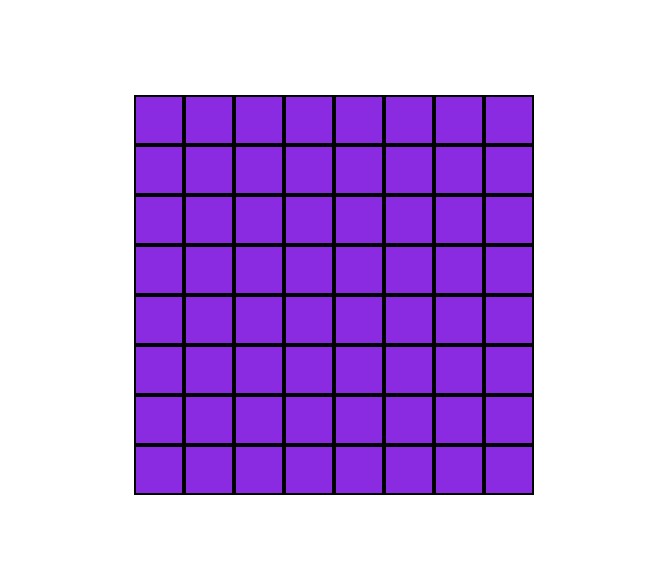
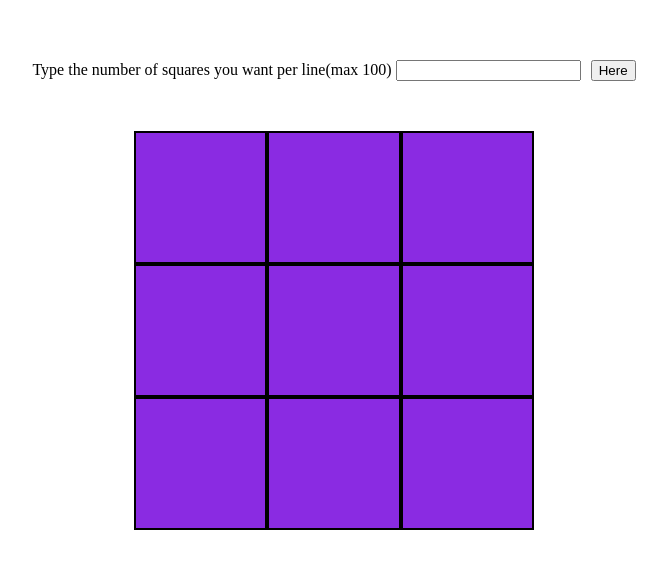
Before and after one commit to robot-albatross/Etch-a-sketch, a plain HTML site: page index.html in a window 1280 px wide. Shown: the part 105-674 px from the top of the page, without its empty margins (306-973 px from the left). Drawn offline with Linux system fonts and the light colour scheme.

Commit message:
Feat. Add user input for the square

```diff
--- a/index.html
+++ b/index.html
@@ -8,10 +8,13 @@
     <link rel="stylesheet" href="style.css">
 </head>
 <body>
-    <!-- <form>
-        <label for=""></label>
-        <input type="number">
-    </form> -->
+    <div class="menu">
+        <form id="form">
+            <label for="fnumber">Type the number of squares you want per line(max 100)</label>
+            <input type="number" id="fnumber">
+        </form>
+        <button id="output">Here</button>
+    </div>
 </body>
 <script src="index.js"></script>
 </html>
--- a/index.js
+++ b/index.js
@@ -7,9 +7,13 @@
 //     document.body.appendChild(div);
 // }
 
-const BOXWIDTH = 400;
-const USERSQUARES = 8;
-const TOTALSQUARES = BOXWIDTH/USERSQUARES;
+const BOXWIDTH = 400; //this has to be the same as the css bigBox dmension
+let USERSQUARES = 3; //default value
+let TOTALSQUARES = BOXWIDTH/USERSQUARES;
+
+function makeSquare(USERSQUARES) {
+
+    let TOTALSQUARES = BOXWIDTH/USERSQUARES;
 
     let bigBox = document.createElement("div");
     bigBox.classList.add("bigBox");
@@ -28,3 +32,26 @@ for (let i = 1; i <= USERSQUARES**2; i++) {
 
         bigBox.appendChild(littleBox);
     }
+}
+
+function deleteSquare() {
+    if (document.querySelector(".bigBox")) {
+        bigBox = document.querySelector(".bigBox");
+        document.body.removeChild(bigBox);
+    }
+}
+
+makeSquare(USERSQUARES);
+
+form = document.querySelector("#form");
+// for (let i = 0; i < form.length; i++) {
+//     console.log(form.elements[i].value);
+// }
+
+button = document.querySelector("#output");
+button.addEventListener("click", function eventHandler (e) {
+    deleteSquare();
+    console.log(form.elements[0].value);
+    USERSQUARES = form.elements[0].value;
+    makeSquare(USERSQUARES);
+});
--- a/style.css
+++ b/style.css
@@ -7,6 +7,13 @@ body {
     display: flex;
     justify-content: center;
     align-items: center;
+    flex-direction: column;
+    gap: 50px;
+}
+
+.menu {
+    display: flex;
+    gap: 10px;
 }
 
 .ball {
```
Lines whose indentation alone changed are shown as unchanged.
